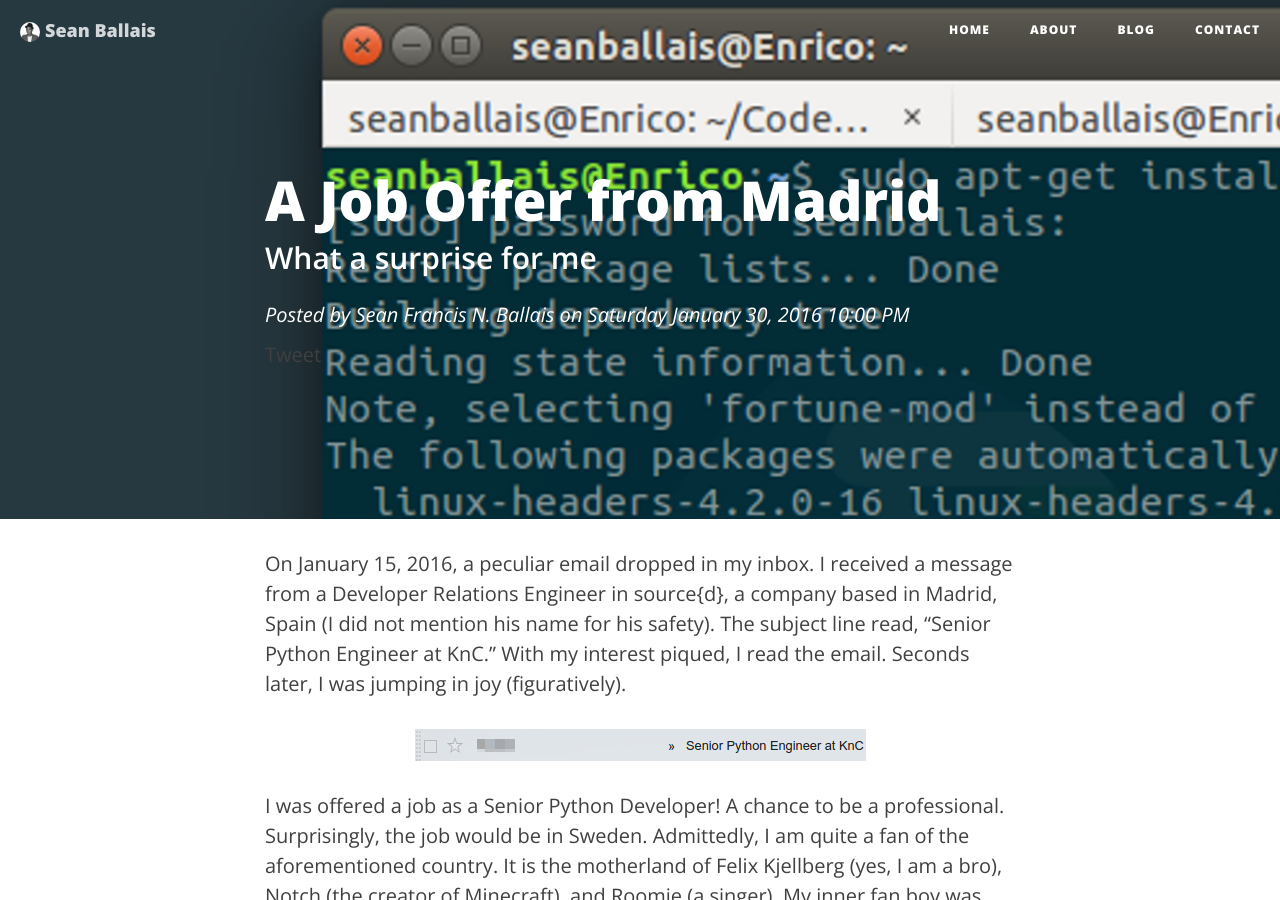
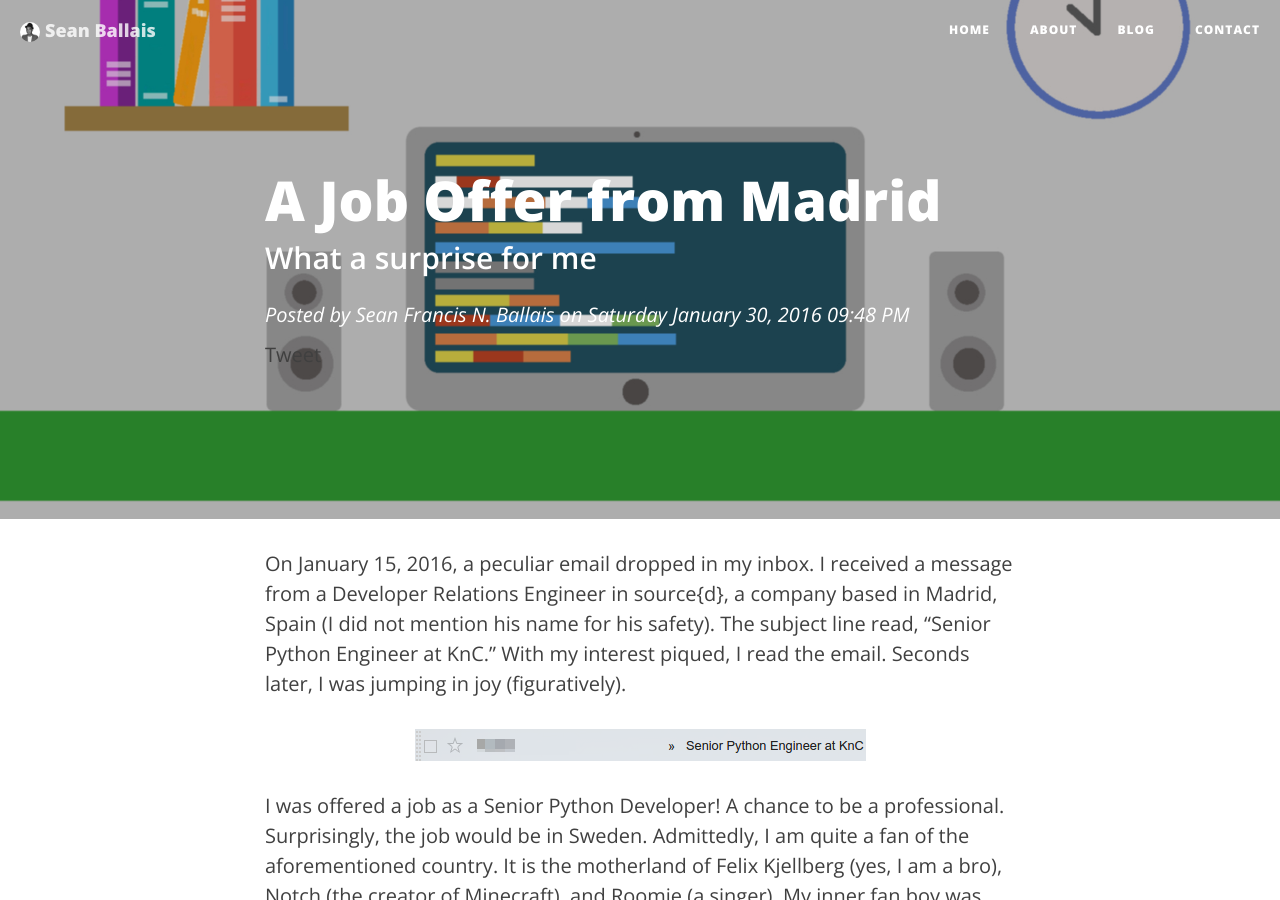
Before and after one commit to seanballais/seanballais.github.io, a Jekyll site: the page built from _posts/2016-01-30-a-job-offer-from-madrid.md, in a window 1280 px wide and 900 px high. Built offline with Jekyll 4.4.1, drawn with Linux system fonts in a browser that asks for light colours; nearby versions of some CDN libraries; comment, search, counter and statistics services are not loaded.

Commit message:
Added the header.

```diff
--- a/_posts/2016-01-30-a-job-offer-from-madrid.md
+++ b/_posts/2016-01-30-a-job-offer-from-madrid.md
@@ -2,10 +2,10 @@
 layout:     post
 title:      "A Job Offer from Madrid"
 subtitle:   "What a surprise for me"
-date:       2016-01-30 22:00
+date:       2016-01-30 21:48
 author:     "Sean Francis N. Ballais"
 permalink:  "/blog/a-job-offer-from-madrid/"
-header-img: "img/posts/why-linux/header.jpg"
+header-img: "img/posts/a-job-offer-from-madrid/header.jpg"
 comments: true
 description: "On January 15, 2016, a peculiar email dropped in my inbox. I received a message from a Developer Relations Engineer in source{d}, a company based in Madrid, Spain (I did not mention his name for his safety)."
 ---
```
Also changed, not shown: static/img/posts/a-job-offer-from-madrid/header.jpg (added).
